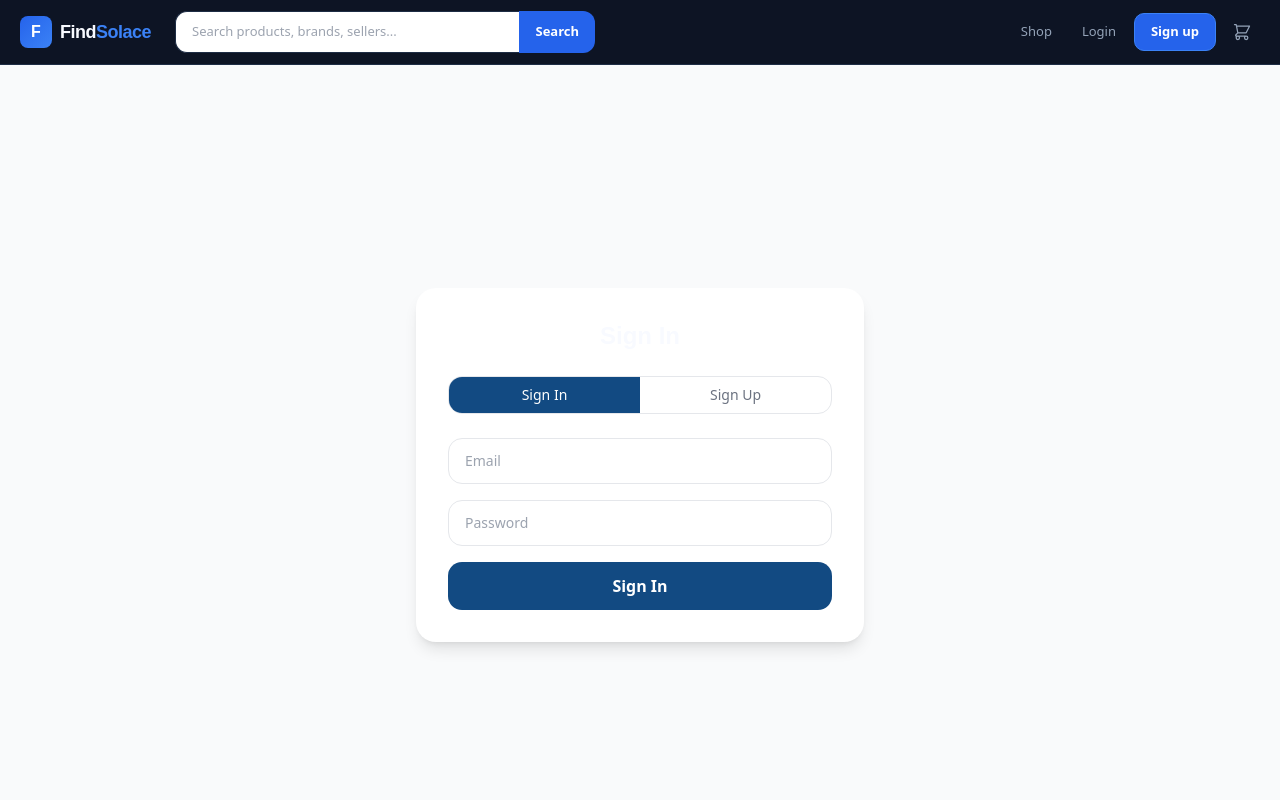
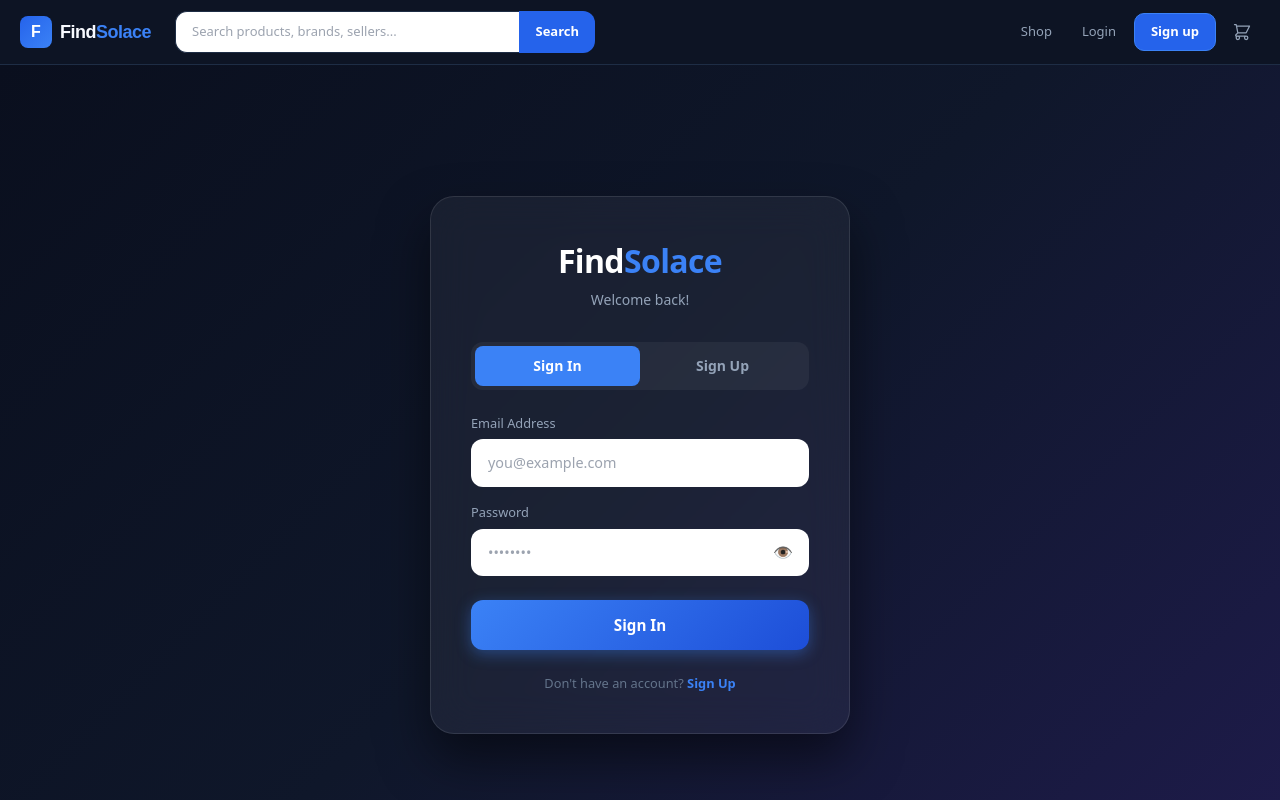
Before and after one commit to khim930/FindSolace, a Next.js app: page /login in a window 1280 px wide. Shown: the top 800 px of the page. Built offline with nearby package versions, Linux system fonts and the light colour scheme; no server answers.

Commit message:
Replace login page with new dark design + show/hide password + fullName fix

```diff
--- a/src/app/login/page.tsx
+++ b/src/app/login/page.tsx
@@ -1,6 +1,5 @@
 'use client'
-import { Suspense } from 'react'
-import { useState } from 'react'
+import { Suspense, useState } from 'react'
 import { signIn } from 'next-auth/react'
 import { useRouter, useSearchParams } from 'next/navigation'
 import Link from 'next/link'
@@ -12,7 +11,9 @@ function LoginContent() {
   const [tab, setTab] = useState(searchParams.get('tab') === 'signup' ? 'signup' : 'login')
   const [email, setEmail] = useState('')
   const [password, setPassword] = useState('')
+  const [name, setName] = useState('')
   const [loading, setLoading] = useState(false)
+  const [showPassword, setShowPassword] = useState(false)
 
   async function handleLogin(e: React.FormEvent) {
     e.preventDefault()
@@ -23,32 +24,208 @@ function LoginContent() {
     else toast.error('Invalid email or password')
   }
 
+  async function handleSignup(e: React.FormEvent) {
+    e.preventDefault()
+    setLoading(true)
+    try {
+      const res = await fetch('/api/auth/register', {
+        method: 'POST',
+        headers: { 'Content-Type': 'application/json' },
+        body: JSON.stringify({ name, email, password, role: 'BUYER' }),
+      })
+      const data = await res.json()
+      if (res.ok) {
+        toast.success('Account created!')
+        await signIn('credentials', { email, password, redirect: false })
+        router.push('/')
+      } else {
+        toast.error(data.error || 'Registration failed')
+      }
+    } catch {
+      toast.error('Something went wrong')
+    }
+    setLoading(false)
+  }
+
   return (
-    <div className="min-h-screen flex items-center justify-center bg-gray-50 p-4">
-      <div className="w-full max-w-md bg-white rounded-2xl shadow-lg p-8">
-        <h1 className="text-2xl font-bold text-center mb-6">
-          {tab === 'login' ? 'Sign In' : 'Create Account'}
-        </h1>
-        <div className="flex mb-6 border rounded-xl overflow-hidden">
-          <button onClick={() => setTab('login')} className={`flex-1 py-2 text-sm font-medium ${tab === 'login' ? 'bg-blue-700 text-white' : 'text-gray-500'}`}>Sign In</button>
-          <button onClick={() => setTab('signup')} className={`flex-1 py-2 text-sm font-medium ${tab === 'signup' ? 'bg-blue-700 text-white' : 'text-gray-500'}`}>Sign Up</button>
+    <div style={{
+      minHeight: '100vh',
+      background: 'linear-gradient(135deg, #0a0f1e 0%, #0f172a 50%, #1e1b4b 100%)',
+      display: 'flex',
+      alignItems: 'center',
+      justifyContent: 'center',
+      padding: '1rem',
+    }}>
+      <div style={{
+        width: '100%',
+        maxWidth: '420px',
+        background: 'rgba(255,255,255,0.05)',
+        backdropFilter: 'blur(20px)',
+        border: '1px solid rgba(255,255,255,0.1)',
+        borderRadius: '1.5rem',
+        padding: '2.5rem',
+        boxShadow: '0 25px 50px rgba(0,0,0,0.5)',
+      }}>
+        {/* Logo */}
+        <div style={{ textAlign: 'center', marginBottom: '2rem' }}>
+          <div style={{ fontSize: '2rem', fontWeight: 800, color: '#fff', letterSpacing: '-0.02em' }}>
+            Find<span style={{ color: '#3b82f6' }}>Solace</span>
+          </div>
+          <p style={{ color: '#94a3b8', fontSize: '0.875rem', marginTop: '0.25rem' }}>
+            {tab === 'login' ? 'Welcome back!' : 'Create your account'}
+          </p>
         </div>
-        <form onSubmit={handleLogin} className="space-y-4">
-          <input className="w-full border rounded-xl px-4 py-3 text-sm" type="email" placeholder="Email" value={email} onChange={e => setEmail(e.target.value)} required />
-          <input className="w-full border rounded-xl px-4 py-3 text-sm" type="password" placeholder="Password" value={password} onChange={e => setPassword(e.target.value)} required />
-          <button type="submit" disabled={loading} className="w-full bg-blue-700 text-white py-3 rounded-xl font-semibold">
+
+        {/* Tabs */}
+        <div style={{
+          display: 'flex',
+          background: 'rgba(255,255,255,0.05)',
+          borderRadius: '0.75rem',
+          padding: '0.25rem',
+          marginBottom: '1.5rem',
+        }}>
+          {['login', 'signup'].map(t => (
+            <button key={t} onClick={() => setTab(t)} style={{
+              flex: 1,
+              padding: '0.6rem',
+              borderRadius: '0.5rem',
+              border: 'none',
+              cursor: 'pointer',
+              fontWeight: 600,
+              fontSize: '0.875rem',
+              transition: 'all 0.2s',
+              background: tab === t ? '#3b82f6' : 'transparent',
+              color: tab === t ? '#fff' : '#94a3b8',
+            }}>
+              {t === 'login' ? 'Sign In' : 'Sign Up'}
+            </button>
+          ))}
+        </div>
+
+        {/* Form */}
+        <form onSubmit={tab === 'login' ? handleLogin : handleSignup}>
+          {tab === 'signup' && (
+            <div style={{ marginBottom: '1rem' }}>
+              <label style={{ display: 'block', color: '#94a3b8', fontSize: '0.8rem', marginBottom: '0.4rem', fontWeight: 500 }}>Full Name</label>
+              <input
+                type="text"
+                placeholder="John Doe"
+                value={name}
+                onChange={e => setName(e.target.value)}
+                required
+                style={{
+                  width: '100%',
+                  padding: '0.75rem 1rem',
+                  background: 'rgba(255,255,255,0.08)',
+                  border: '1px solid rgba(255,255,255,0.15)',
+                  borderRadius: '0.75rem',
+                  color: '#fff',
+                  fontSize: '0.9rem',
+                  outline: 'none',
+                  boxSizing: 'border-box',
+                }}
+              />
+            </div>
+          )}
+
+          <div style={{ marginBottom: '1rem' }}>
+            <label style={{ display: 'block', color: '#94a3b8', fontSize: '0.8rem', marginBottom: '0.4rem', fontWeight: 500 }}>Email Address</label>
+            <input
+              type="email"
+              placeholder="you@example.com"
+              value={email}
+              onChange={e => setEmail(e.target.value)}
+              required
+              style={{
+                width: '100%',
+                padding: '0.75rem 1rem',
+                background: 'rgba(255,255,255,0.08)',
+                border: '1px solid rgba(255,255,255,0.15)',
+                borderRadius: '0.75rem',
+                color: '#fff',
+                fontSize: '0.9rem',
+                outline: 'none',
+                boxSizing: 'border-box',
+              }}
+            />
+          </div>
+
+          <div style={{ marginBottom: '1.5rem' }}>
+            <label style={{ display: 'block', color: '#94a3b8', fontSize: '0.8rem', marginBottom: '0.4rem', fontWeight: 500 }}>Password</label>
+            <div style={{ position: 'relative' }}>
+              <input
+                type={showPassword ? 'text' : 'password'}
+                placeholder="••••••••"
+                value={password}
+                onChange={e => setPassword(e.target.value)}
+                required
+                style={{
+                  width: '100%',
+                  padding: '0.75rem 3rem 0.75rem 1rem',
+                  background: 'rgba(255,255,255,0.08)',
+                  border: '1px solid rgba(255,255,255,0.15)',
+                  borderRadius: '0.75rem',
+                  color: '#fff',
+                  fontSize: '0.9rem',
+                  outline: 'none',
+                  boxSizing: 'border-box',
+                }}
+              />
+              <button
+                type="button"
+                onClick={() => setShowPassword(!showPassword)}
+                style={{
+                  position: 'absolute',
+                  right: '0.75rem',
+                  top: '50%',
+                  transform: 'translateY(-50%)',
+                  background: 'none',
+                  border: 'none',
+                  cursor: 'pointer',
+                  color: '#94a3b8',
+                  fontSize: '1rem',
+                  padding: '0.25rem',
+                }}
+              >
+                {showPassword ? '🙈' : '👁️'}
+              </button>
+            </div>
+          </div>
+
+          <button
+            type="submit"
+            disabled={loading}
+            style={{
+              width: '100%',
+              padding: '0.85rem',
+              background: loading ? '#1d4ed8' : 'linear-gradient(135deg, #3b82f6, #1d4ed8)',
+              color: '#fff',
+              border: 'none',
+              borderRadius: '0.75rem',
+              fontWeight: 700,
+              fontSize: '0.95rem',
+              cursor: loading ? 'not-allowed' : 'pointer',
+              transition: 'all 0.2s',
+              boxShadow: '0 4px 15px rgba(59,130,246,0.4)',
+            }}
+          >
             {loading ? 'Please wait...' : tab === 'login' ? 'Sign In' : 'Create Account'}
           </button>
         </form>
+
+        <p style={{ textAlign: 'center', color: '#64748b', fontSize: '0.8rem', marginTop: '1.5rem' }}>
+          {tab === 'login' ? "Don't have an account? " : 'Already have an account? '}
+          <button onClick={() => setTab(tab === 'login' ? 'signup' : 'login')} style={{
+            background: 'none', border: 'none', color: '#3b82f6', cursor: 'pointer', fontWeight: 600,
+          }}>
+            {tab === 'login' ? 'Sign Up' : 'Sign In'}
+          </button>
+        </p>
       </div>
     </div>
   )
 }
 
 export default function LoginPage() {
-  return (
-    <Suspense fallback={<div className="min-h-screen flex items-center justify-center">Loading...</div>}>
-      <LoginContent />
-    </Suspense>
-  )
+  return <Suspense><LoginContent /></Suspense>
 }
```
